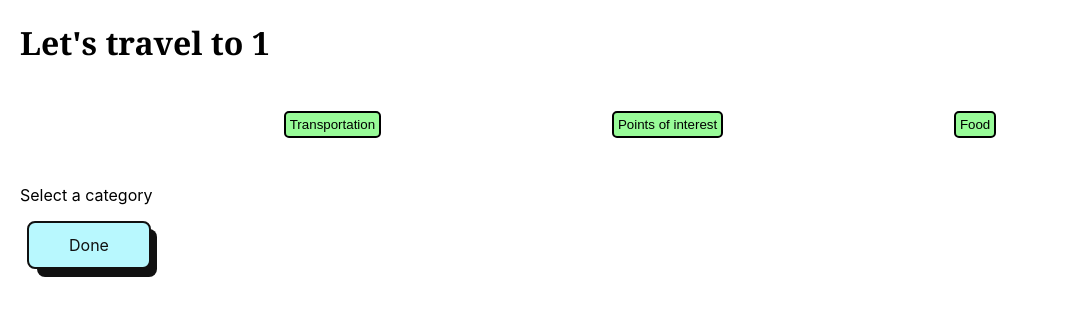
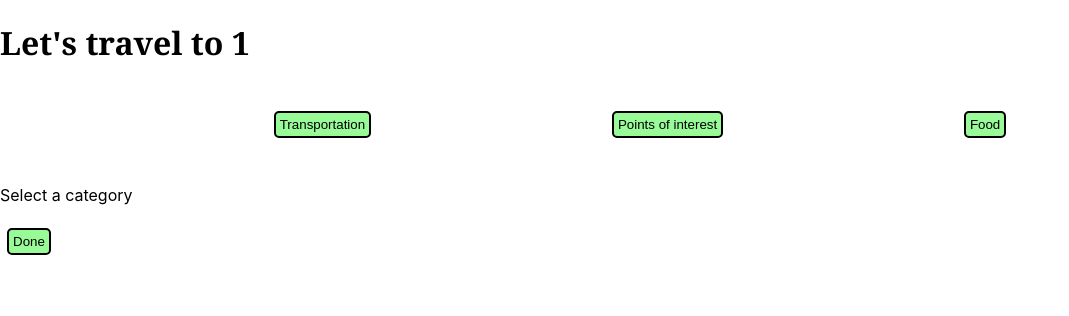
Before and after one commit to llennemann/LAHacks24Frontend, a React (Create React App) app in the folder my-app/: page /schedule/1 in a window 1280 px wide. Shown: the top 316 px of the page, without its empty margins (0-1069 px from the left). Built offline with nearby package versions, Linux system fonts and the light colour scheme.

Commit message:
i added all my changes right now

```diff
--- a/my-app/src/App.js
+++ b/my-app/src/App.js
@@ -5,6 +5,7 @@ import Home from './components/pages/Home';
 import Schedule from './components/pages/Schedule';
 import Profile from './components/pages/Profile';
 import Login from './components/pages/Login';
+import Itinerary from './components/pages/itinerary';
 // import dotenv from 'dotenv'
 // dotenv.config()
 
@@ -17,6 +18,8 @@ function App() {
           <Route path="/home/*" element={<Home />} />
           <Route path="/schedule/:city" element={<Schedule />} />
           <Route path="/profile" element={<Profile />} />
+          <Route path="/schedule/:city" element={<Schedule />} />
+          <Route path="/itinerary" element={<Itinerary />} />
         </Routes>
       </div>
     </Router>
--- a/my-app/src/components/Poi.js
+++ b/my-app/src/components/Poi.js
@@ -41,7 +41,7 @@ function Poi() {
             loading===false && poi!==undefined?
             (<div id='rec-list'>
                 {poi.map((place, index) => (
-                    <div key={index} className="rec" onClick={(event)=>makeSelection({...select,outbound:{...place,local_id:index}})}>
+                    <div key={index} className="rec" onClick={(event)=>{makeSelection({...select,outbound:{...place,local_id:index}});document.getElementsByClassName('rec')[index].style.backgroundColor="green";}}>
                         {place['name']}
                         <br></br>
                         Hours: {place['hours']}
--- a/my-app/src/components/Transport.js
+++ b/my-app/src/components/Transport.js
@@ -93,7 +93,7 @@ function Transport() {
                     <h3>Outbound:</h3>
                     <div id="inner-flight-boxes">
                         {transport['outbound_flight'].map((flight, index) => (
-                            <div key={index} className="flight_outbound" onClick={(event)=>makeSelection({...select,outbound:{...flight,local_id:index}})}>
+                            <div key={index} className="flight_outbound" onClick={(event)=>{makeSelection({...select,outbound:{...flight,local_id:index}});document.getElementsByClassName('flight_outbound')[index].style.backgroundColor="green";}}>
                             <p>{flight.flight_operator}  {flight.flight_id}</p>
                             <p>{flight.departure_airport_code} on {flight.depart_date} at {flight.departure_time}</p>
                             <p>{flight.arrival_airport_code} on {flight.arrival_date} at {flight.arrival_time}</p>
--- a/my-app/src/components/pages/Schedule.js
+++ b/my-app/src/components/pages/Schedule.js
@@ -1,17 +1,21 @@
 import React from 'react';
-import { useParams } from 'react-router-dom';
+import { useParams, useNavigate } from 'react-router-dom';
 import Navbar from '../Navbar';
 
 function Schedule() {
   const { city } = useParams();
+  const navigate = useNavigate(); // Hook to navigate programmatically
 
-  // call API here, return JSON data of recommendations
+  // Function to handle when the 'Done' button is clicked
+  const handleDone = () => {
+    navigate('/itinerary'); // Navigate to the Itinerary page
+  };
 
   return (
-    <div className="whole-page">
+    <div className='schedule-page'>
       <h1>Let's travel to {city}</h1>
       <Navbar/>
-      <button className="button-spec">Done</button>
+      <button onClick={handleDone}>Done</button>  {/* Updated to handle navigation */}
     </div>
   );
 }
--- /dev/null
+++ b/my-app/src/components/pages/itinerary.js
@@ -0,0 +1,4 @@
+const itinerary = () => {
+
+}
+export default itinerary
```
Also changed, not shown: my-app/src/components/pages/Profile.js (line endings or trailing spaces).
